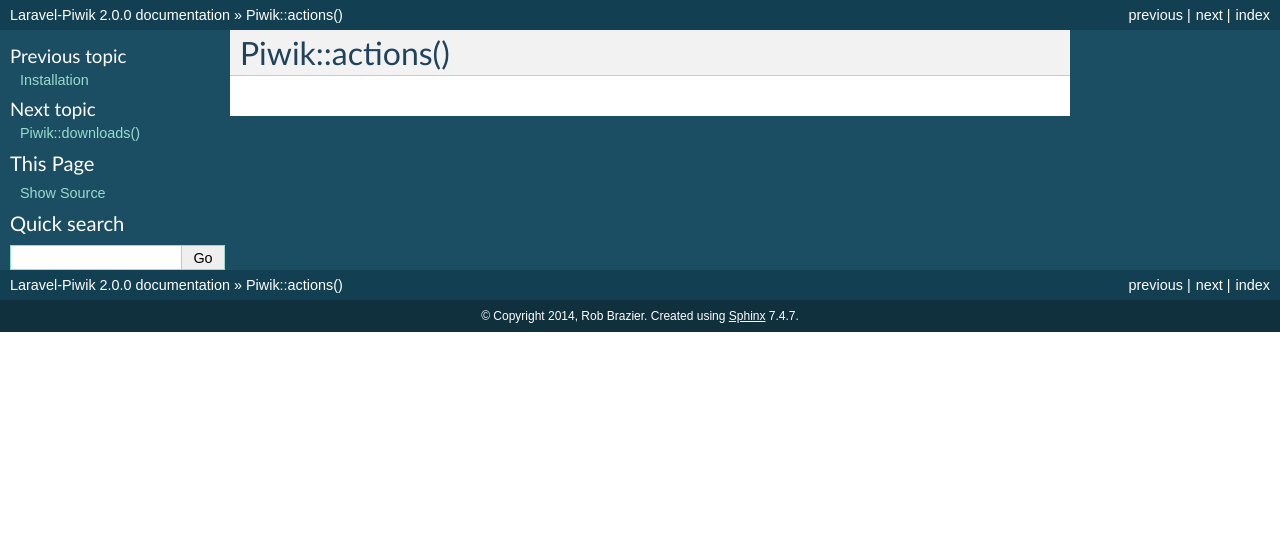
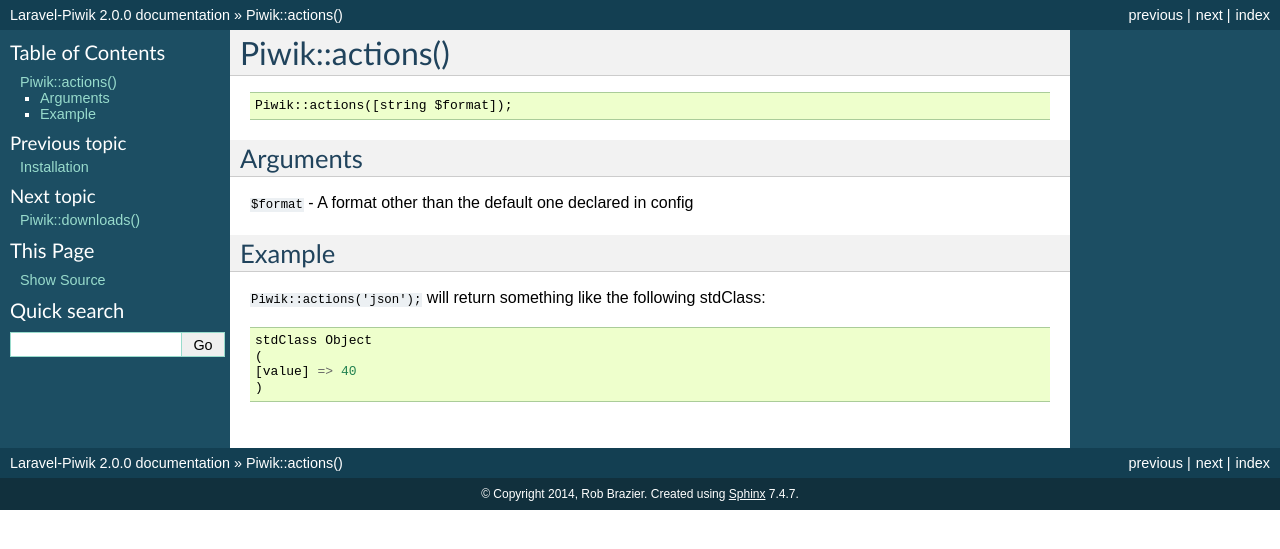
Before and after one commit to RobBrazier/Laravel_Piwik, a Sphinx documentation site: the page built from docs/actions.rst, in a window 1280 px wide. Shown: the top 549 px of the page. Built offline with Sphinx 7.4.7, drawn with Linux system fonts in a browser that asks for light colours.

Commit message:
Docs: added actions & downloads - checking styling

```diff
--- a/docs/actions.rst
+++ b/docs/actions.rst
@@ -1,2 +1,20 @@
 Piwik::actions()
 ================
+::
+
+	Piwik::actions([string $format]);
+
+Arguments
+---------
+
+``$format`` - A format other than the default one declared in config
+
+Example
+-------
+
+``Piwik::actions('json');`` will return something like the following stdClass::
+
+	stdClass Object
+	(
+    	[value] => 40
+	)
```
Also changed, not shown: docs/downloads.rst (+19 -0 lines).
